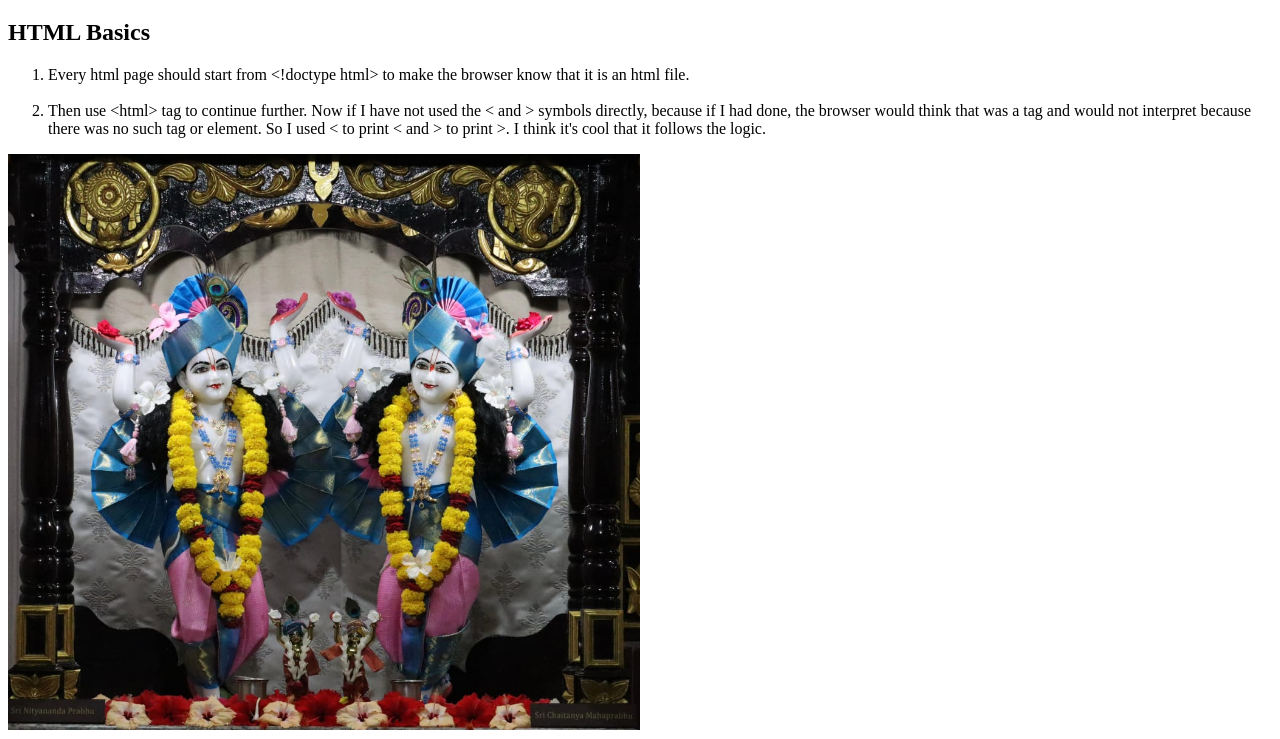
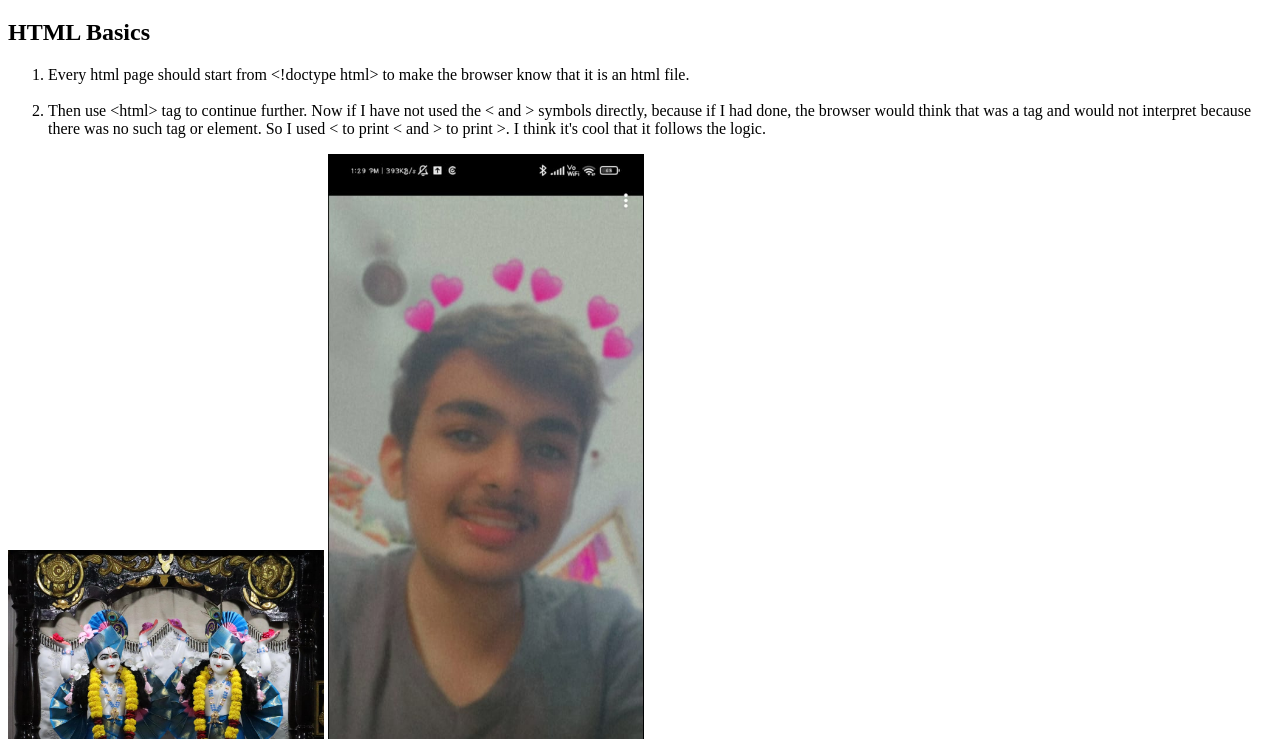
Before and after one commit to Raghunadh891/profile, a plain HTML site: page index.html in a window 1280 px wide. Shown: the part 61-800 px from the top of the page. Drawn offline with Linux system fonts and the light colour scheme.

Commit message:
little fun

```diff
--- a/index.html
+++ b/index.html
@@ -24,8 +24,9 @@
 		</ol>
 	</section>
 
-	<img src="image.jpg" alt="Description of the image" style="width: 50%; height: auto;">
+	<img src="image.jpg" alt="Description of the image" style="width: 25%; height: 50%;">
 
+     <img src="image2.jpg" alt="Description of the image" style="width: 25%; height: 50%;">
 	<section>
 		<h2>Sorting Items in a List</h2>
 		I can sort multiple items in 2 ways in a list:
```
Also changed, not shown: image2.jpg (added).
